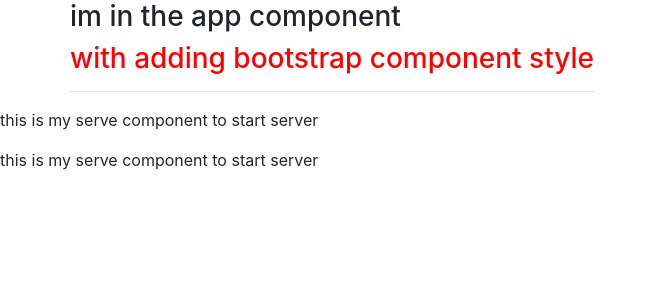
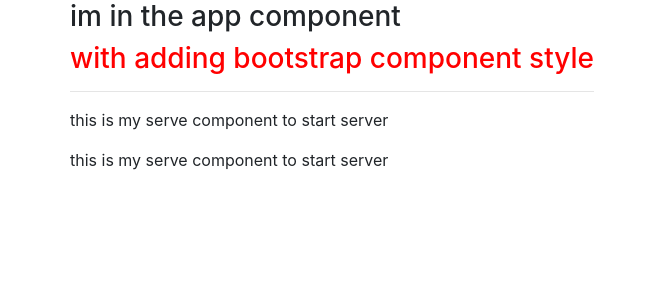
Before and after one commit to agungTuanany/angularBootCamp, an Angular app: page / in a window 1280 px wide. Shown: the top 300 px of the page, without its empty margins (0-656 px from the left). Built offline with nearby package versions, Linux system fonts and the light colour scheme.

Commit message:
adding component selector

```diff
--- a/src/app/app.component.html
+++ b/src/app/app.component.html
@@ -5,8 +5,9 @@
             <h3>im in the app component</h3>
             <h3 class=h3-2>with adding bootstrap component style</h3>
             <hr>
+            <app-servers></app-servers>
+            <!-- <div app-servers></div> -->
+            <!-- <div class="app-servers"></div> -->
         </div>
     </div>
 </div>
-
-<app-servers></app-servers>
--- a/src/app/servers/servers.component.ts
+++ b/src/app/servers/servers.component.ts
@@ -1,6 +1,8 @@
 import { Component, OnInit } from '@angular/core';
 
 @Component({
+  // selector: '[app-servers]',
+  // selector: '.app-servers',
   selector: 'app-servers',
   // templateUrl: './servers.component.html'
   template: `
```
